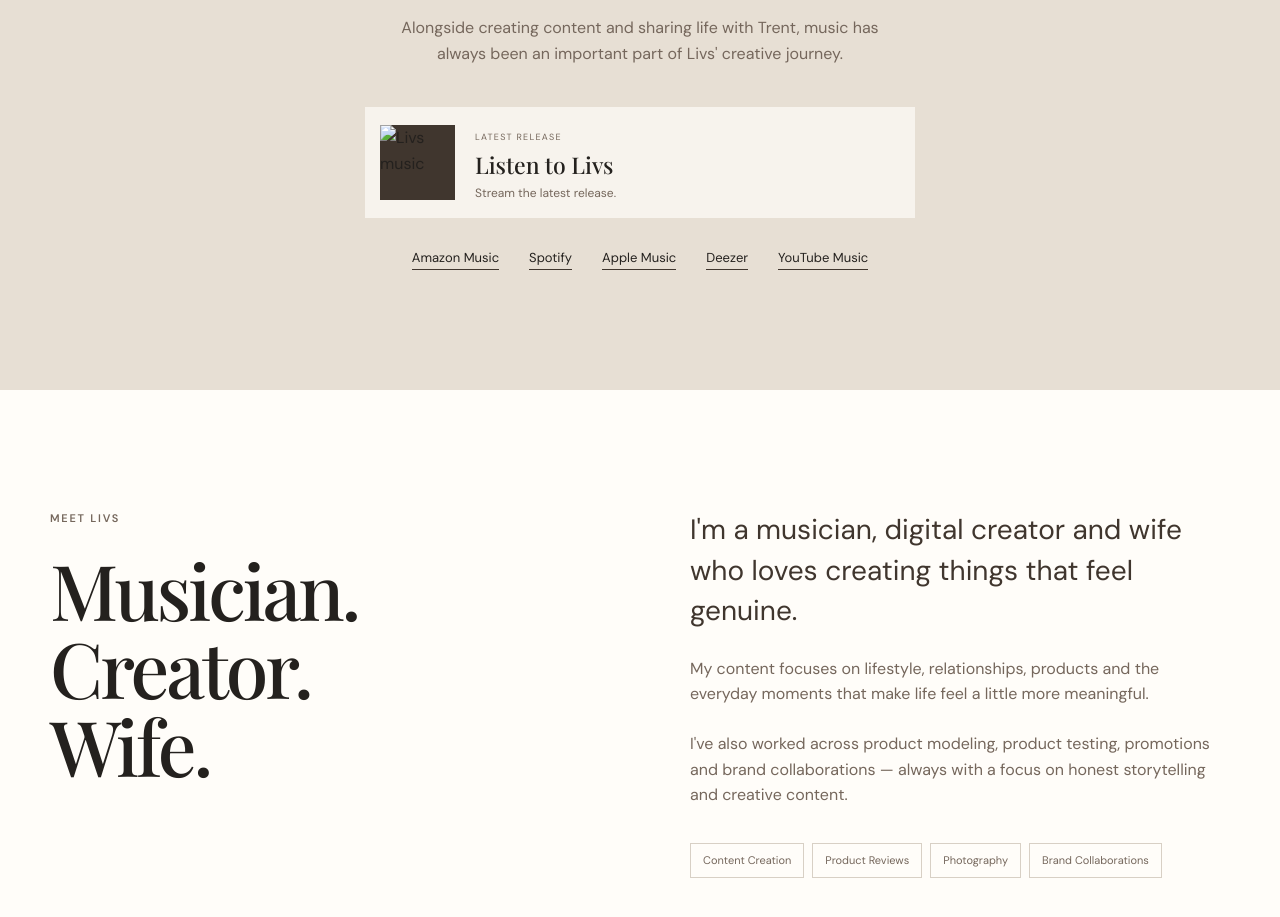
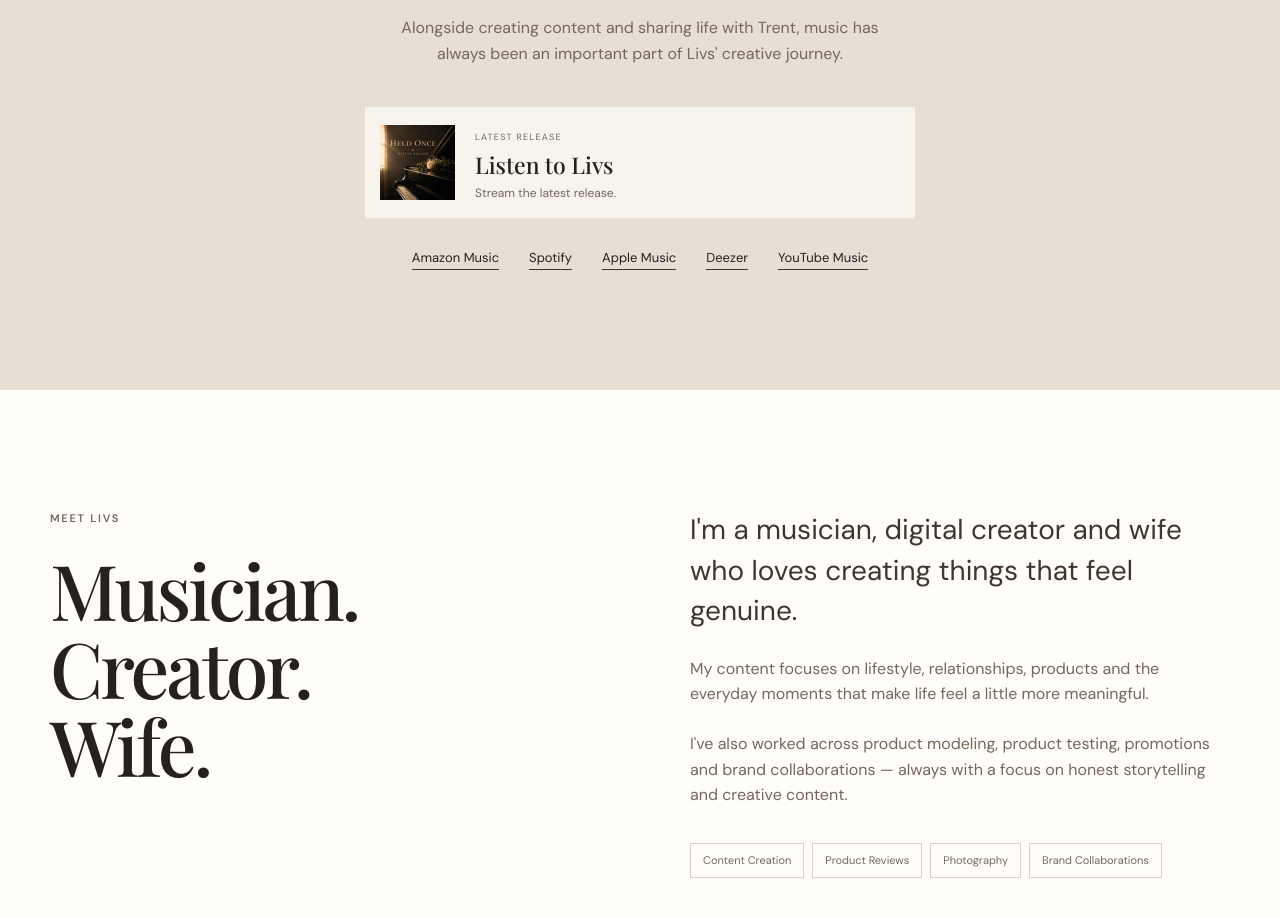
Before and after one commit to anilkumarmaladkar-sketch/livs-and-trent, a plain HTML site: page index.html in a window 1280 px wide. Shown: the part 5089-6006 px from the top of the page. Drawn offline with nearby package versions, Linux system fonts and the light colour scheme.

Commit message:
Update image source path for music release

```diff
--- a/index.html
+++ b/index.html
@@ -563,7 +563,7 @@
                 <div class="music-release">
 
                     <div class="music-art">
-                        <img src="livsmusicimg.jpg" alt="Livs music">
+                        <img src="images/livsmusicimg.jpg" alt="Livs music">
                     </div>
 
                     <div>
```
